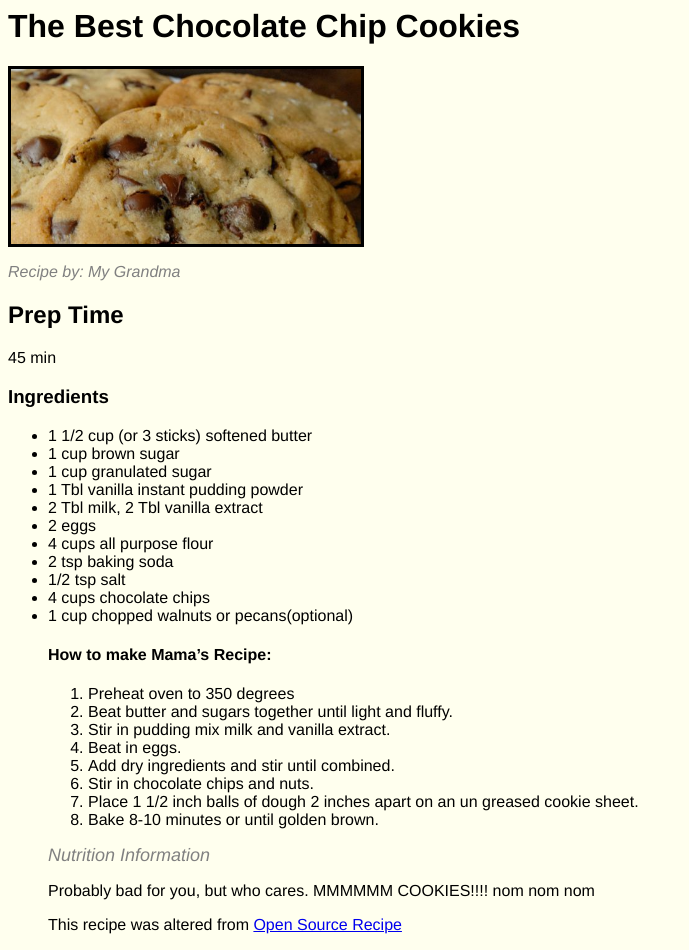
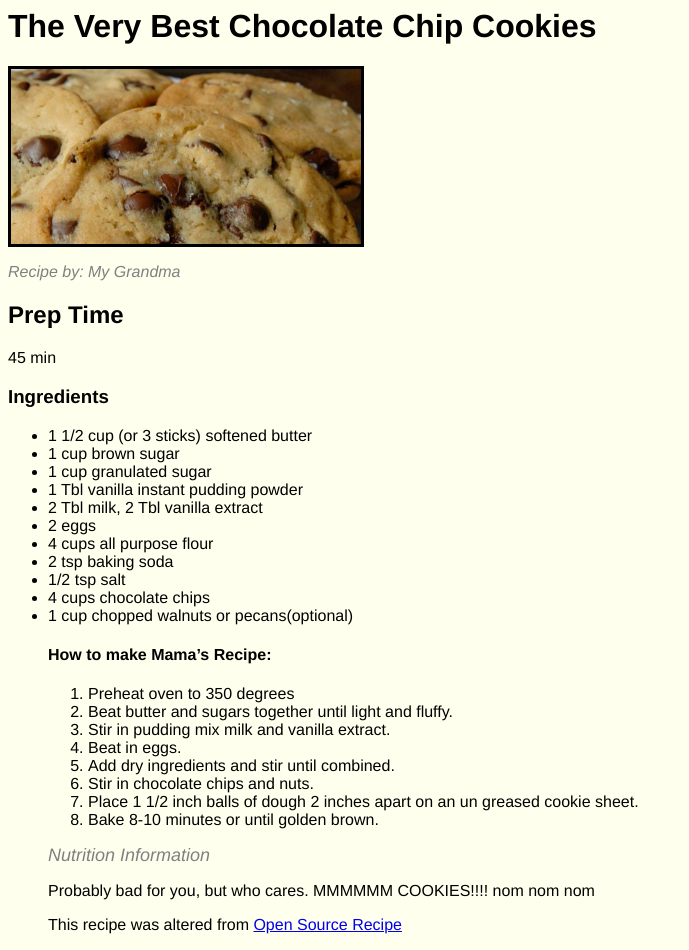
Before and after one commit to vickiblodnik/cookie_recipe, a plain HTML site: page index.html in a window 1280 px wide. Shown: the whole page, without its empty margins (0-689 px from the left). Drawn offline with Linux system fonts and the light colour scheme.

Commit message:
Recipe Title

```diff
--- a/index.html
+++ b/index.html
@@ -6,7 +6,7 @@
 	<body bgcolor="#FFE">
 	<font face="helvetica">
 	<link color="900">
-	<h1>The Best Chocolate Chip Cookies</h1>
+	<h1>The Very Best Chocolate Chip Cookies</h1>
 	<img src="cookies.jpg"/HEIGHT="175" WIDTH="350" border="3">
 	<p><font color=gray><i>Recipe by: My Grandma</i></font><p>
 	<h2>Prep Time</h2>
```
